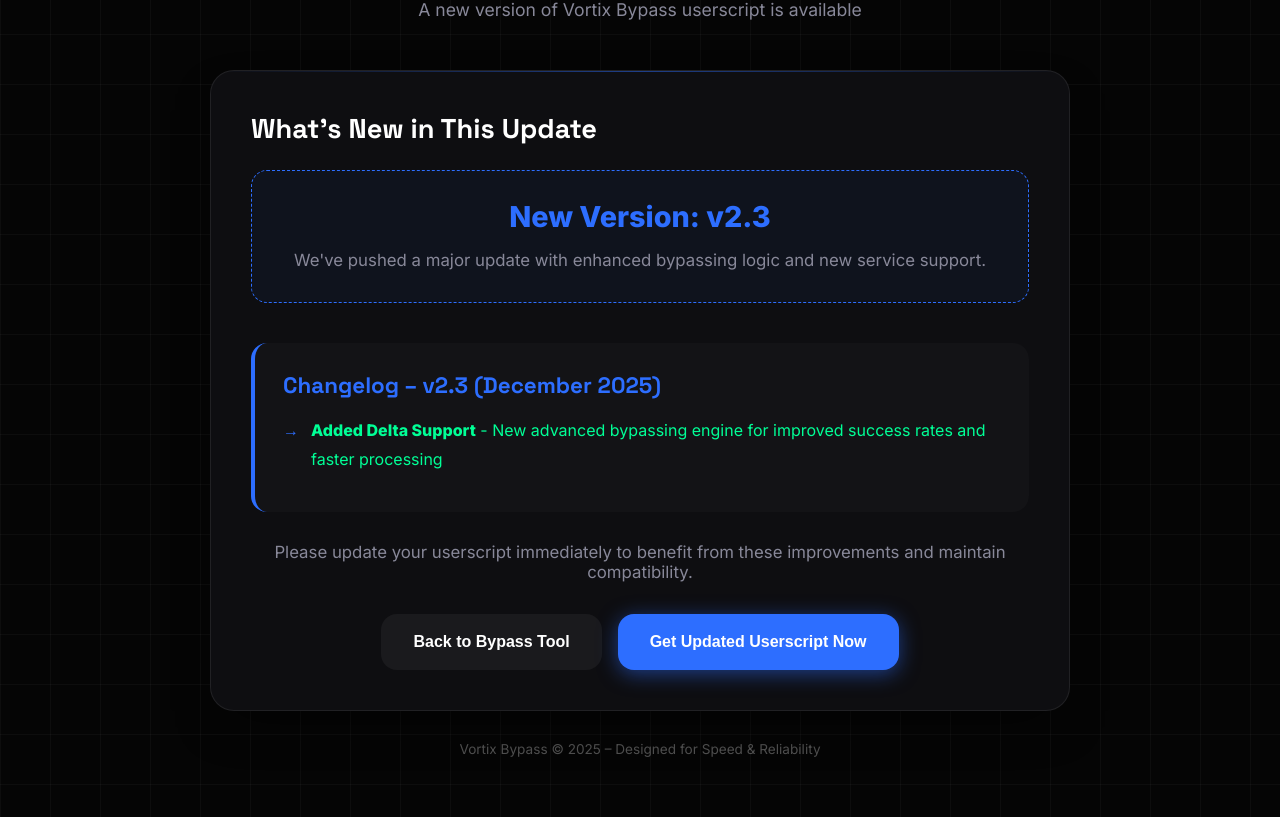
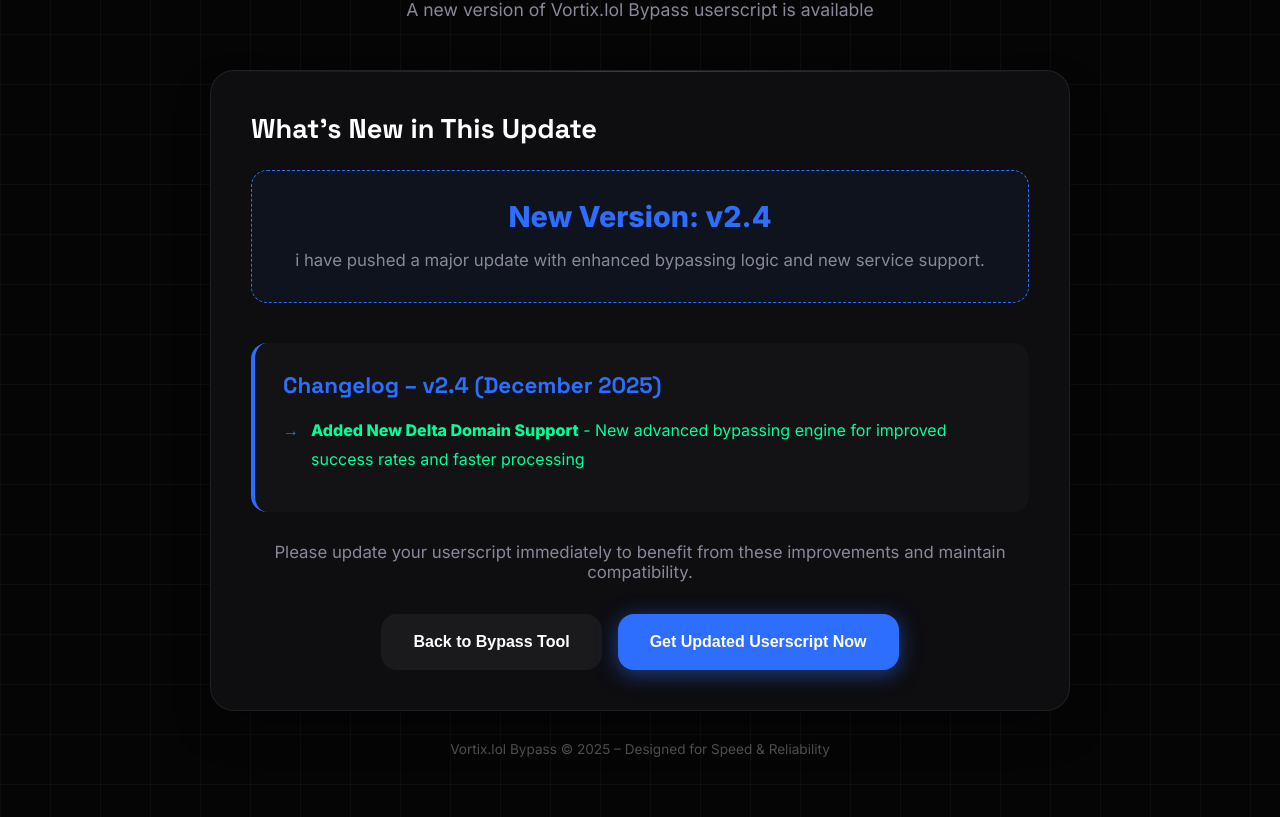
Before and after one commit to john2032-design/Bypass-, a website: page update.html in a window 1280 px wide. Shown: the part 366-1183 px from the top of the page. Drawn offline with Linux system fonts and the light colour scheme.

Commit message:
Update update.html

```diff
--- a/update.html
+++ b/update.html
@@ -271,7 +271,7 @@
         <nav class="navbar">
             <a href="/" class="nav-brand">
                 <img src="https://i.ibb.co/FqLb0CxF/F8-F01-A21-CD9-C-4573-9-CB9-8-B2917-ED039-F.png" width="30" height="30" style="border-radius: 6px;" alt="logo">
-                Vortix Bypass
+                Vortix.lol Bypass
             </a>
             <div class="nav-links">
                 <a href="/" class="nav-btn">Bypass</a>
@@ -285,7 +285,7 @@
                 <img src="https://i.ibb.co/FqLb0CxF/F8-F01-A21-CD9-C-4573-9-CB9-8-B2917-ED039-F.png" alt="Vortix Bypass Logo" class="logo">
             </div>
             <h1>Update Detected</h1>
-            <p class="subtitle">A new version of Vortix Bypass userscript is available</p>
+            <p class="subtitle">A new version of Vortix.lol Bypass userscript is available</p>
         </header>
 
         <main>
@@ -293,16 +293,16 @@
                 <h2>What's New in This Update</h2>
 
                 <div class="update-info">
-                    <div class="new-version" id="newVersion">New Version: v2.3</div>
+                    <div class="new-version" id="newVersion">New Version: v2.4</div>
                     <p class="update-message">
-                        We've pushed a major update with enhanced bypassing logic and new service support.
+                        i have pushed a major update with enhanced bypassing logic and new service support.
                     </p>
                 </div>
 
                 <div class="changelog">
-                    <h3>Changelog – v2.3 (December 2025)</h3>
+                    <h3>Changelog – v2.4 (December 2025)</h3>
                     <ul>
-                        <li class="new"><strong>Added Delta Support</strong> - New advanced bypassing engine for improved success rates and faster processing</li>
+                        <li class="new"><strong>Added New Delta Domain Support</strong> - New advanced bypassing engine for improved success rates and faster processing</li>
                     </ul>
                 </div>
 
@@ -322,14 +322,14 @@
         </main>
 
         <footer>
-            <p>Vortix Bypass © 2025 – Designed for Speed & Reliability</p>
+            <p>Vortix.lol Bypass © 2025 – Designed for Speed & Reliability</p>
         </footer>
     </div>
 
     <script>
         document.addEventListener('DOMContentLoaded', function() {
             const urlParams = new URLSearchParams(window.location.search);
-            const newVersion = urlParams.get('version') || '2.3';
+            const newVersion = urlParams.get('version') || '2.4';
             document.getElementById('newVersion').textContent = `New Version: v${newVersion}`;
         });
     </script>
```
